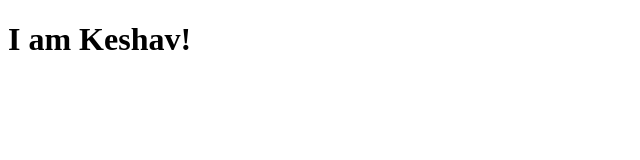
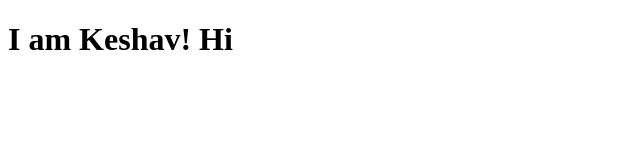
Before and after one commit to Keshav741/coursera-test, a plain HTML site: page site/index.html in a window 1280 px wide. Shown: the full height of the page, 0-640 px from the left. Drawn offline with Linux system fonts and the light colour scheme.

Commit message:
Small addition to our content

```diff
--- a/site/index.html
+++ b/site/index.html
@@ -4,6 +4,6 @@
 	<title>Hello Coursera!</title>
 </head>
 <body>
-<h1>I am Keshav!</h1>
+<h1>I am Keshav! Hi</h1>
 </body>
 </html>
```
